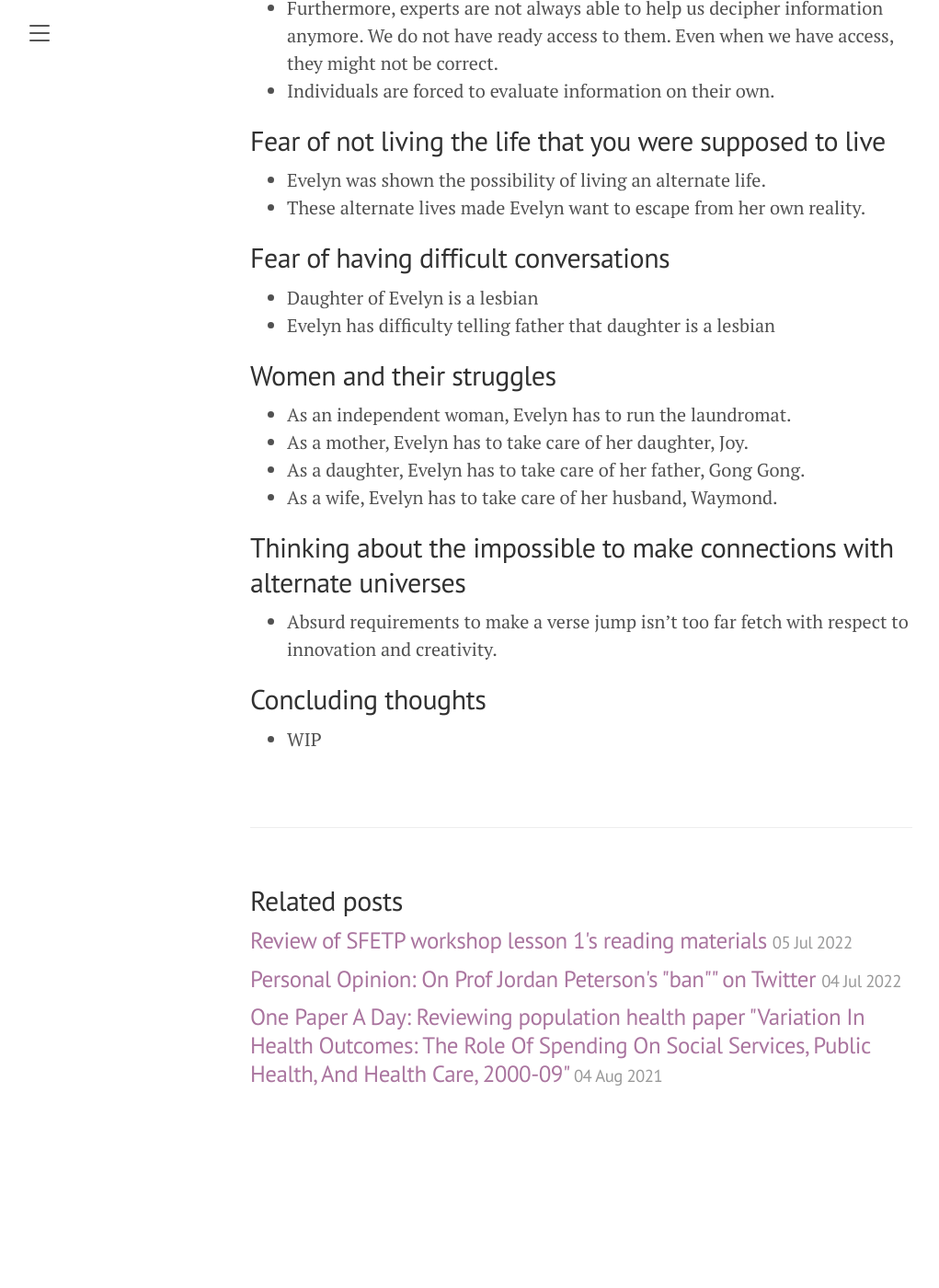
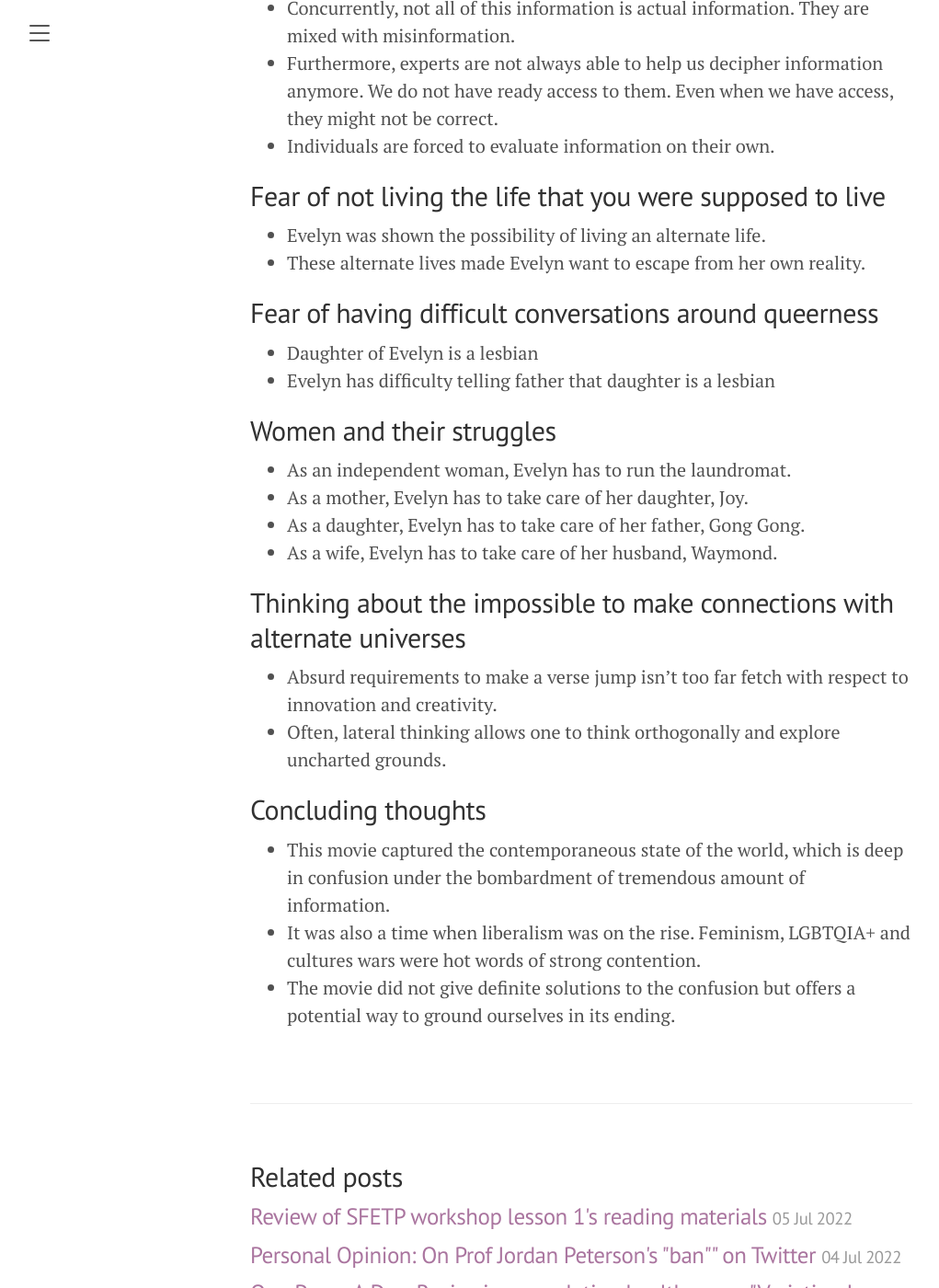
Before and after one commit to llja0112/llja0112.github.io, a Jekyll site: the page built from _posts/2022-08-15-Everything-Everywhere-All-At-Once.md, in a window 1280 px wide and 1400 px high, scrolled down 761 px. Shown: the whole window at 92% size, without its empty margins (8-1029 px from the left). Built offline with Jekyll 4.4.1, drawn with Linux system fonts in a browser that asks for light colours; before the commit the page ends 2005 px from its top, so only the background shows below that; some of the changed text lies outside the part shown.

Commit message:
Made changes to the move review on everything, everywheere all at once

```diff
--- a/_posts/2022-08-15-Everything-Everywhere-All-At-Once.md
+++ b/_posts/2022-08-15-Everything-Everywhere-All-At-Once.md
@@ -5,10 +5,10 @@ categories: Personal
 ---
 
 ## Preamble
-I watched the
+I watched the movie "Everything, everwhere all at once" on my plane ride back from San Franciso, US to Singapore. I thought it was a good movie with lots of meaning. Here are my thoughts in point form.
 
 ## Always busy
-- Evelyn was shown to be busy all the time managing the laundromat business.
+- Evelyn was shown to be always busy all the time managing the laundromat business.
 - She was unable to focus on relationships around her.
 
 ## Information overload
@@ -21,7 +21,7 @@ I watched the
 - Evelyn was shown the possibility of living an alternate life.
 - These alternate lives made Evelyn want to escape from her own reality.
 
-## Fear of having difficult conversations
+## Fear of having difficult conversations around queerness
 - Daughter of Evelyn is a lesbian
 - Evelyn has difficulty telling father that daughter is a lesbian
 
@@ -33,6 +33,9 @@ I watched the
 
 ## Thinking about the impossible to make connections with alternate universes
 - Absurd requirements to make a verse jump isn't too far fetch with respect to innovation and creativity.
+- Often, lateral thinking allows one to think orthogonally and explore uncharted grounds.
 
 ## Concluding thoughts
-- WIP
+- This movie captured the contemporaneous state of the world, which is deep in confusion under the bombardment of tremendous amount of information.
+- It was also a time when liberalism was on the rise. Feminism, LGBTQIA+ and cultures wars were hot words of strong contention.
+- The movie did not give definite solutions to the confusion but offers a potential way to ground ourselves in its ending.
```
